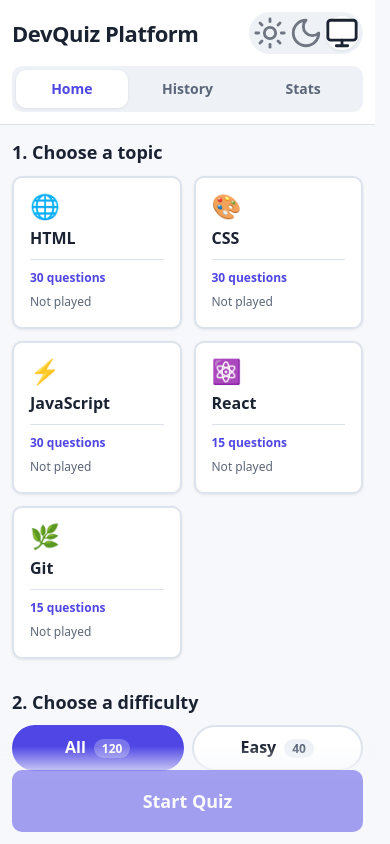
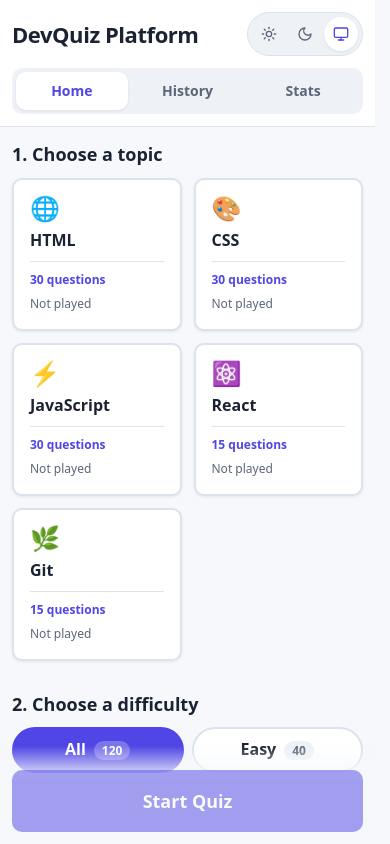
Before and after one commit to sieve-dev-sudo/dev-quiz-platform, a React (Vite) app: page / in a window 390 px wide. Shown: the top 844 px of the page. Built offline with nearby package versions, Linux system fonts and the light colour scheme.

Commit message:
style: update theme toggle icon styles

```diff
--- a/src/components/ThemeToggle.css
+++ b/src/components/ThemeToggle.css
@@ -2,6 +2,7 @@
   display: inline-flex;
   gap: 2px;
   padding: var(--space-1);
+  border: 1px solid var(--color-border);
   border-radius: var(--radius-full);
   background-color: var(--color-surface-2);
 }
@@ -14,27 +15,38 @@
   border: none;
   border-radius: var(--radius-full);
   background: transparent;
-  font-size: var(--fs-base);
-  line-height: 1;
-  opacity: 0.6;
-  transition: background-color var(--transition), opacity var(--transition),
+  color: var(--color-text-muted);
+  transition: background-color var(--transition), color var(--transition),
     box-shadow var(--transition);
 }
 
 .theme-option:hover {
-  opacity: 1;
+  color: var(--color-text);
 }
 
 .theme-option.selected {
   background-color: var(--color-surface);
+  color: var(--color-primary);
   box-shadow: var(--shadow-sm);
-  opacity: 1;
+}
+
+.theme-option:focus-visible {
+  outline-offset: 1px;
+}
+
+.theme-icon {
+  width: 18px;
+  height: 18px;
 }
 
 @media (max-width: 600px) {
   .theme-option {
     width: 34px;
     height: 34px;
-    font-size: var(--fs-sm);
+  }
+
+  .theme-icon {
+    width: 16px;
+    height: 16px;
   }
 }
```
